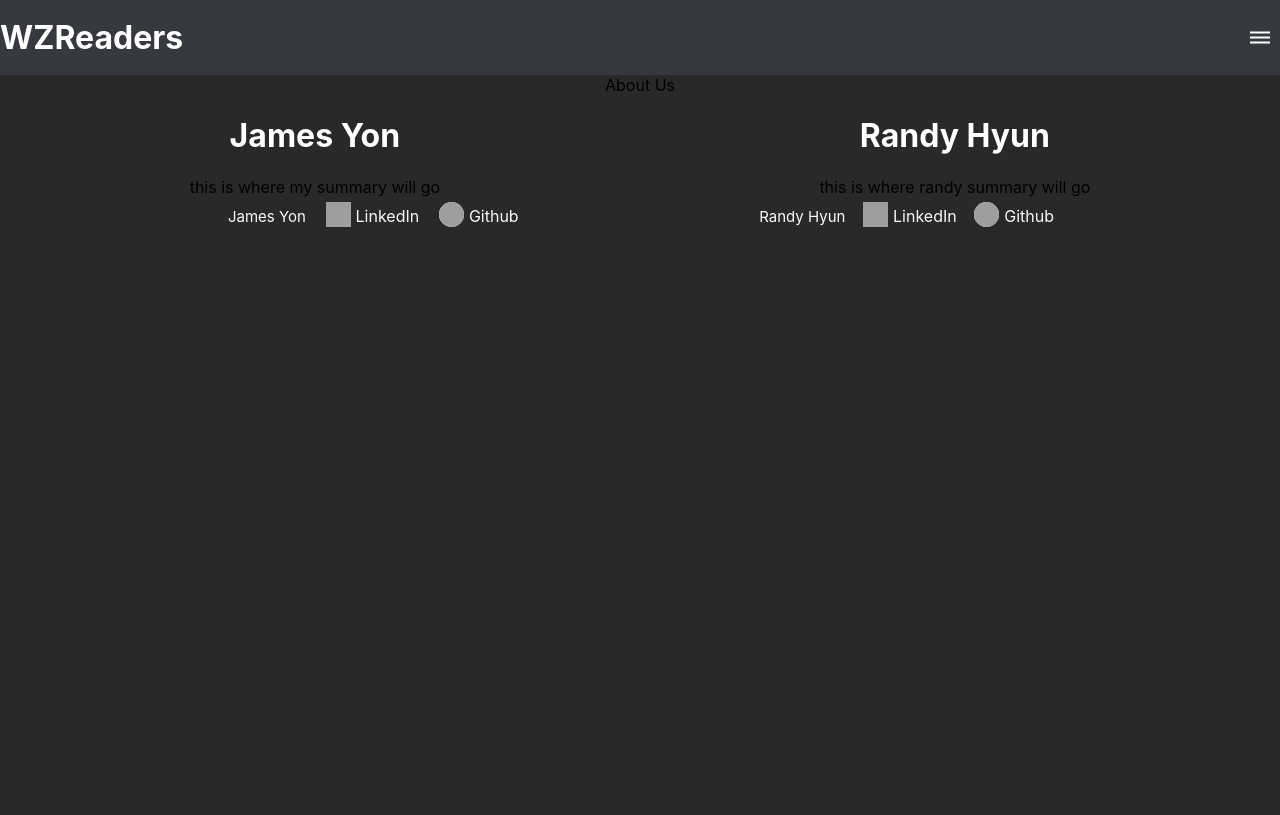
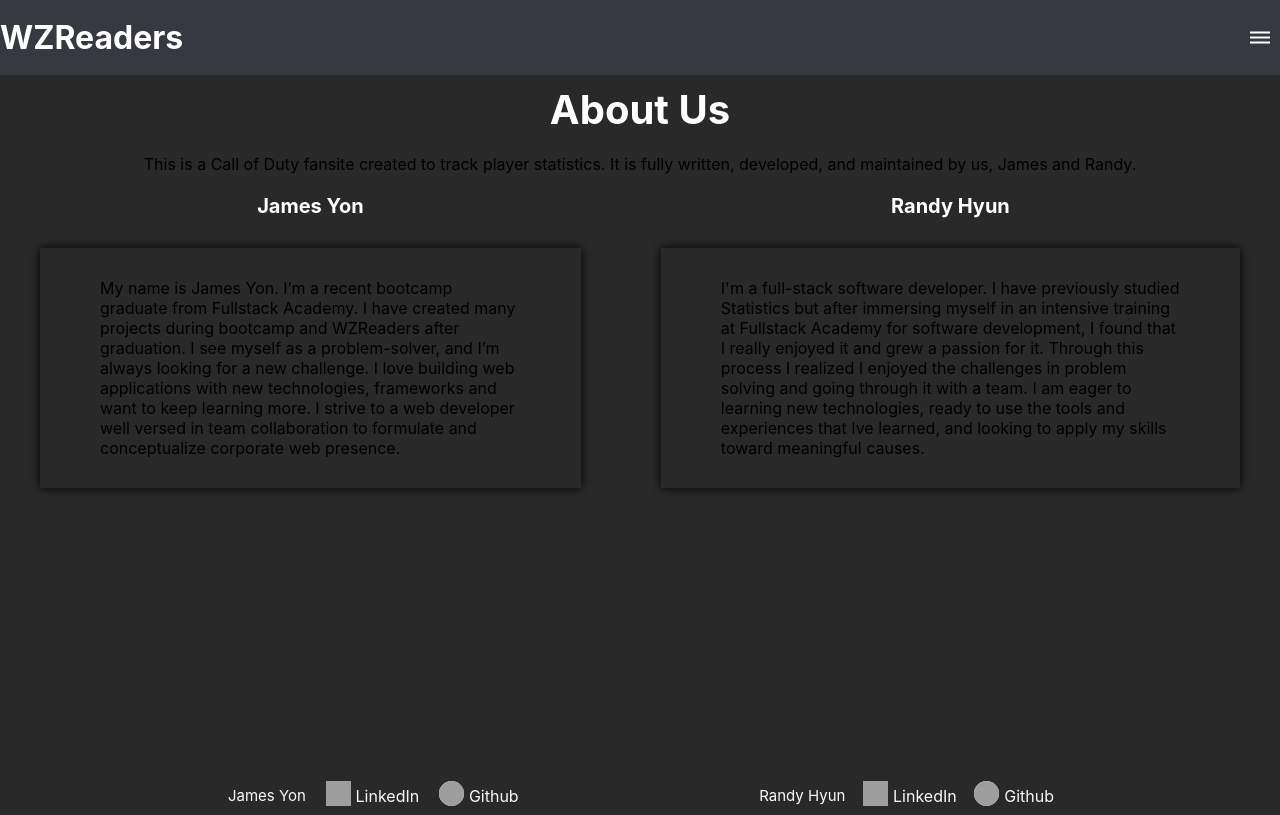
Before and after one commit to warzone-app/wzReaders, a React (Create React App) app: page /aboutus in a window 1280 px wide. Built offline with nearby package versions, Linux system fonts and the light colour scheme; grey boxes are pictures that could not be loaded.

Commit message:
added summary to aboutus

```diff
--- /dev/null
+++ b/src/App.css
@@ -0,0 +1,9 @@
+.main {
+  display: flex;
+  min-height: 100vh;
+  flex-direction: column;
+}
+
+.main-content {
+  flex: 1;
+}
--- a/src/App.js
+++ b/src/App.js
@@ -2,12 +2,15 @@ import React from "react";
 import Routes from "./routes";
 import Navbar from "./components/Navbar";
 import Footer from "./components/Footer";
+import "./App.css";
 
 const App = () => {
   return (
-    <div>
+    <div className="main">
       <Navbar />
-      <Routes />
+      <div className="main-content">
+        <Routes />
+      </div>
       <Footer />
     </div>
   );
--- a/src/components/AboutUs.js
+++ b/src/components/AboutUs.js
@@ -6,15 +6,35 @@ class AboutUs extends Component {
     return (
       <div className="aboutContainer">
         <div className="aboutTitle">About Us</div>
+        <div className="aboutUsSummary">
+          This is a Call of Duty fansite created to track player statistics. It
+          is fully written, developed, and maintained by us, James and Randy.
+        </div>
         <div className="aboutDevContainer">
           <div className="devContainer">
-            <h1>James Yon</h1>
-            <div className="jamessummary">this is where my summary will go</div>
+            <div className="devTitle">James Yon</div>
+            <div className="devSummary">
+              My name is James Yon. I’m a recent bootcamp graduate from
+              Fullstack Academy. I have created many projects during bootcamp
+              and WZReaders after graduation. I see myself as a problem-solver,
+              and I’m always looking for a new challenge. I love building web
+              applications with new technologies, frameworks and want to keep
+              learning more. I strive to a web developer well versed in team
+              collaboration to formulate and conceptualize corporate web
+              presence.
+            </div>
           </div>
           <div className="devContainer">
-            <h1>Randy Hyun</h1>
-            <div className="randysummary">
-              this is where randy summary will go
+            <div className="devTitle">Randy Hyun</div>
+            <div className="devSummary">
+              I'm a full-stack software developer. I have previously studied
+              Statistics but after immersing myself in an intensive training at
+              Fullstack Academy for software development, I found that I really
+              enjoyed it and grew a passion for it. Through this process I
+              realized I enjoyed the challenges in problem solving and going
+              through it with a team. I am eager to learning new technologies,
+              ready to use the tools and experiences that Ive learned, and
+              looking to apply my skills toward meaningful causes.
             </div>
           </div>
         </div>
--- a/src/components/NavbarSearch.js
+++ b/src/components/NavbarSearch.js
@@ -120,13 +120,25 @@ class NavbarSearch extends Component {
       onKeyDown={this.toggleDrawer(anchor, false)}
     >
       <List>
-        {["playerstats", "leaderboard", "loadout", "news"].map((text, i) => (
+        {["Player Stats", "Leaderboard", "Loadout", "News"].map((text, i) => (
+          // <Link to={text} key={i}>
+          //   <ListItem button key={text}>
+          //     <ListItemText primary={text} />
+          //   </ListItem>
+          // </Link>
           <Link to="/underconstruction" key={i}>
             <ListItem button key={text}>
               <ListItemText primary={text} />
             </ListItem>
           </Link>
         ))}
+      </List>
+      <List>
+        <Link to="/aboutus">
+          <ListItem button key={"About Us"}>
+            <ListItemText primary={"About Us"} />
+          </ListItem>
+        </Link>
       </List>
       <Divider />
       <List>
--- a/src/components/styles/AboutUs.css
+++ b/src/components/styles/AboutUs.css
@@ -4,6 +4,15 @@
 
 .aboutTitle {
   text-align: center;
+  padding: 10px 20px;
+  font-size: 40px;
+  font-weight: bold;
+  color: white;
+}
+
+.aboutUsSummary {
+  text-align: center;
+  padding: 10px 20px;
 }
 
 .aboutDevContainer {
@@ -18,3 +27,16 @@
   justify-content: space-around;
   align-items: center;
 }
+
+.devTitle {
+  font-size: 20px;
+  font-weight: bold;
+  color: white;
+  padding: 10px;
+}
+
+.devSummary {
+  margin: 20px 40px;
+  padding: 30px 60px;
+  box-shadow: 0 0 10px;
+}
--- a/src/components/styles/Navbar.css
+++ b/src/components/styles/Navbar.css
@@ -5,8 +5,8 @@
   background-color: #36393f;
   align-items: center;
   position: fixed;
-  top:0;
-  width:100%;
+  top: 0;
+  width: 100%;
 }
 
 h1 {
```
